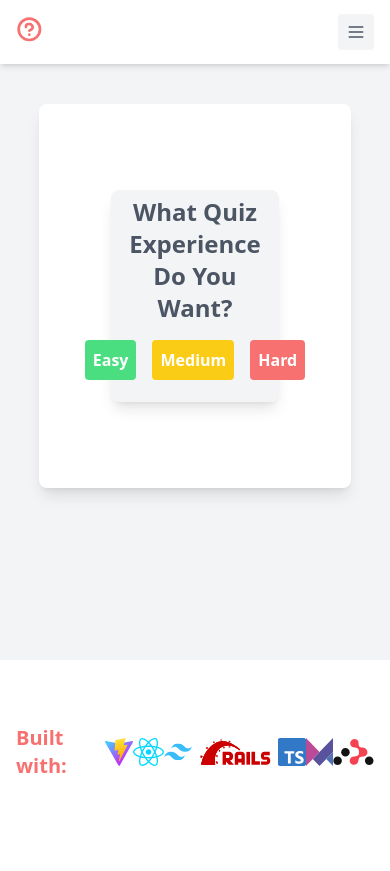
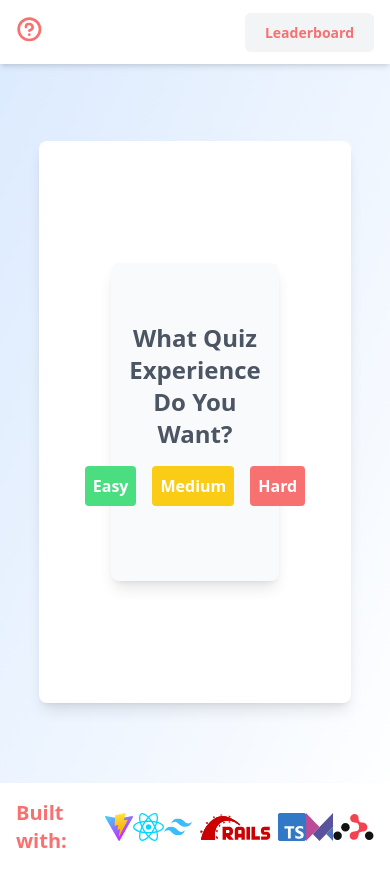
Before and after one commit to colterlevi/cint-assessment-client, a React (Vite) app: page / in a window 390 px wide. Before the commit the page ends 844 px from the top, so only its background shows below. Built offline with nearby package versions, Linux system fonts and the light colour scheme.

Commit message:
styling updates

```diff
--- a/src/App.tsx
+++ b/src/App.tsx
@@ -7,12 +7,16 @@ import Footer from './components/Footer';
 
 const App: React.FC = () => {
   return (
-    <div className="min-h-screen bg-gray-100">
-      <Header />
-      <div className='mt-10 flex items-center justify-center'>
+    <div className="h-screen bg-gradient-to-br from-blue-100 to-white">
+      <div className='h-1/6'>
+        <Header />
+      </div>
+      <div className='mb-20 h-4/6 flex items-center justify-center'>
         <Outlet />
       </div>
-      <Footer />
+      <div className='h-8'>
+        <Footer />
+      </div>
     </div>
   );
 };
--- a/src/components/Footer.tsx
+++ b/src/components/Footer.tsx
@@ -9,8 +9,8 @@ import tailwindLogo from '../assets/Tailwind_CSS_Logo.svg'
 const Footer: React.FC = () => {
 
     return (
-        <footer className='bg-white sticky top-[100vh] h-1/6 shadow-md'>
-            <div className='mx-auto max-w-5xl px-4 py-16 sm:px-6 lg:px-8'>
+        <footer className='bg-white shadow-md'>
+            <div className='mx-auto max-w-5xl px-4 py-4 sm:px-6 lg:px-8'>
                 <div className="flex justify-evenly items-center text-sm">
                     <p className='text-xl font-semibold text-red-400'>Built with:</p>
                     <a href="https://vitejs.dev" target="_blank">
--- a/src/components/Header.tsx
+++ b/src/components/Header.tsx
@@ -24,7 +24,7 @@ const Header: React.FC = () => {
                                 Login
                             </a> */}
 
-                            <div className="hidden sm:flex">
+                            <div className="">
                                 <Link to="/leaderboard" className="rounded-md bg-gray-100 px-5 py-2.5 text-sm font-semibold text-red-400
                                             hover:text-white hover:bg-red-400 hover:shadow-md">
                                     Leaderboard
@@ -32,8 +32,8 @@ const Header: React.FC = () => {
                             </div>
                         </div>
 
-                        <div className="block md:hidden">
-                            <button className="rounded bg-gray-100 p-2 text-gray-600 transition hover:text-gray-600/75">
+                        {/* <div className="block md:hidden">
+                            <button className="rounded bg-gray-100 p-2 text-red-400 transition hover:text-gray-600/75">
                                 <svg
                                     xmlns="http://www.w3.org/2000/svg"
                                     className="h-5 w-5"
@@ -45,7 +45,7 @@ const Header: React.FC = () => {
                                     <path strokeLinecap="round" strokeLinejoin="round" d="M4 6h16M4 12h16M4 18h16" />
                                 </svg>
                             </button>
-                        </div>
+                        </div> */}
                     </div>
                 </div>
             </div>
--- a/src/components/Home.tsx
+++ b/src/components/Home.tsx
@@ -10,12 +10,12 @@ const Home: React.FC = () => {
 
     return(
         <motion.div
-            className="flex text-center p-4 bg-white rounded-lg shadow-lg w-4/5 h-96 items-center justify-center"
+            className="flex text-center p-4 bg-white rounded-lg shadow-lg w-4/5 h-full items-center justify-center"
             initial={{ opacity: 0, scale: .95 }}
             animate={{ opacity: 1, scale: 1 }}
             transition={{ duration: 1 }}
             >
-            <div className="flex flex-col justify-center items-center text-center p-4 bg-gray-100 rounded-lg shadow-lg w-3/5 h-3/5">
+            <div className="flex flex-col justify-center items-center text-center p-4 bg-gray-50 rounded-lg shadow-lg w-3/5 h-3/5">
             <h1 className="text-2xl font-bold mb-4 text-gray-600">What Quiz Experience Do You Want?</h1>
             <div className="flex justify-center mb-4">
                 <button
--- a/src/components/Leaderboard.tsx
+++ b/src/components/Leaderboard.tsx
@@ -27,7 +27,7 @@ const Leaderboard: React.FC<LeaderboardProps> = ({ users }) => {
 
     return (
         <motion.div
-            className="p-4 bg-white rounded-lg shadow-md w-3/5"
+            className="p-4 bg-white rounded-lg shadow-md w-3/5 overflow-auto max-h-5/6"
             initial={{ opacity: 0, scale: .95 }}
             animate={{ opacity: 1, scale: 1 }}
             transition={{ duration: 1 }}
--- a/src/components/Quiz.tsx
+++ b/src/components/Quiz.tsx
@@ -176,7 +176,7 @@ const Quiz: React.FC = () => {
     };
 
     if (loading) {
-        return <div className="text-center">Loading...</div>;
+        return <div className="text-center text-gray-600 font-semibold text-2xl">Loading...</div>;
     }
 
     if (error) {
--- a/src/components/Results.tsx
+++ b/src/components/Results.tsx
@@ -21,7 +21,12 @@ const Results: React.FC = () => {
         const correctAnswer = question.correct_answer;
 
         if (!selectedAnswer) {
-            return <span className="text-red-400">No answer selected</span>;
+            return (
+            <>
+                <span className="text-red-400">No answer selected</span>
+                <> (Correct Answer: <span className="text-green-400">{he.decode(correctAnswer)}</span>)</>
+            </>
+            )
         }
 
         const isCorrect =
@@ -48,7 +53,7 @@ const Results: React.FC = () => {
             animate={{ opacity: 1, y: 0 }}
             exit={{ opacity: 0, y: -20 }}
             transition={{ duration: 0.3 }}
-            className="container mx-auto mt-2 mb-10 p-4 bg-white rounded-lg shadow-md w-3/4"
+            className="container mx-auto mt-2 mb-10 p-4 bg-white rounded-lg shadow-md w-4/5 h-full overflow-auto"
             >
             <h1 className="text-3xl font-bold mb-4 text-red-400">Quiz Results</h1>
             <p className='text-2xl font-semibold mb-4 text-gray-600'>Score: {result}%</p>
```
